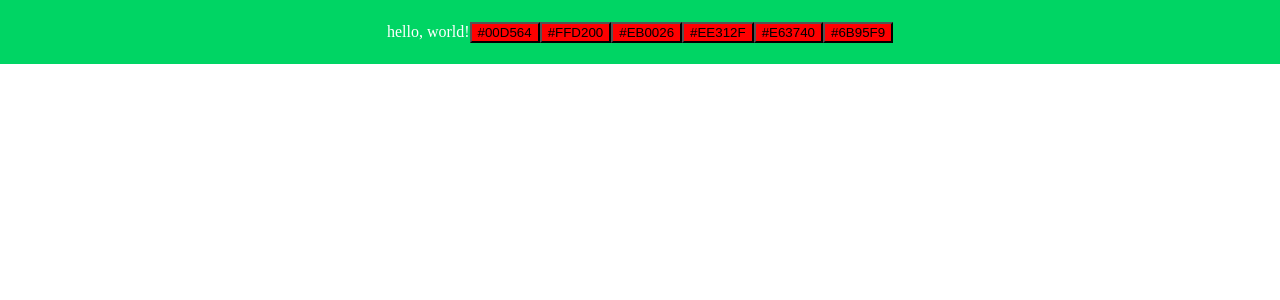
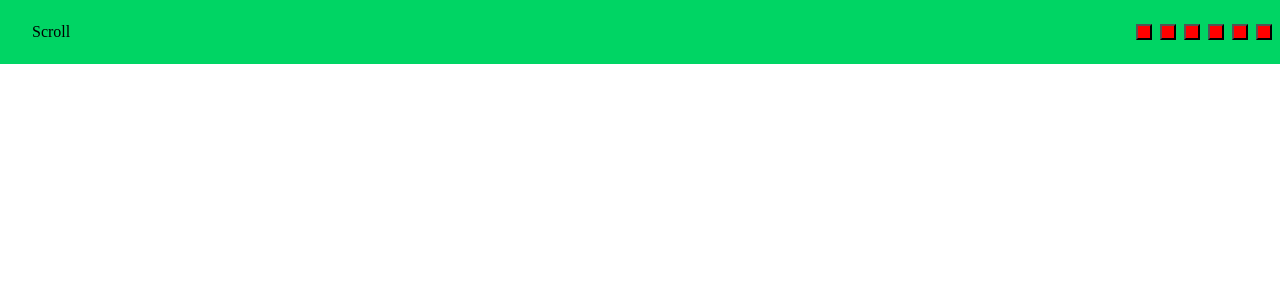
Before and after one commit to dlwjdcks11/Scroll_FE, a Next.js app: page / in a window 1280 px wide. Shown: the top 300 px of the page. Built offline with nearby package versions, Linux system fonts and the light colour scheme.

Commit message:
Change navbar layout

```diff
--- a/components/navbar.tsx
+++ b/components/navbar.tsx
@@ -10,10 +10,16 @@ const StyledNav = styled.nav`
     height: 4rem;
     background-color: ${({ theme }) => theme.bg};
     display: flex;
-    justify-content: center;
+    justify-content: flex-end;
     align-items: center;
-    color: white;
-`; // 추후 background-color 재설정 필요
+    color: black;
+`;
+
+const Title = styled.div`
+    display: inline;
+    margin-right: auto;
+    margin-left: 2rem;
+`;
 
 const Navbar: FunctionComponent = ({ children }) => {
     const themeIdx = useRecoilValue(themeState);
@@ -21,11 +27,12 @@ const Navbar: FunctionComponent = ({ children }) => {
     return (
         <ThemeProvider theme={theme[themeIdx]}>
             <StyledNav>
-                {children}
+                <Title>
+                    {children}
+                </Title>
                 {theme.map((value, index) => {
                     return (
                         <ThemeButton value={index} key={value.name}>
-                            {value.bg}
                         </ThemeButton>
                     );
                 })}
--- a/components/themeButton.tsx
+++ b/components/themeButton.tsx
@@ -1,6 +1,6 @@
 import { FunctionComponent, ReactNode } from "react";
-import { useRecoilState } from "recoil";
-import styled from "styled-components";
+import { useSetRecoilState } from "recoil";
+import styled, { ThemeProvider } from "styled-components";
 import themeState from "./states/state";
 
 type ParamProps = {
@@ -10,10 +10,14 @@ type ParamProps = {
 
 const StyledButton = styled.button`
     background-color: red;
+    height: 1rem;
+    width: 1rem;
+    margin-right: 0.5rem;
+    cursor: pointer;
 `;
 
 const ThemeButton: FunctionComponent<ParamProps> = ({ children, value }) => {
-    const [theme, setTheme] = useRecoilState(themeState);
+    const setTheme = useSetRecoilState(themeState);
     const onclick = (e) => {
         const target = e.target as HTMLButtonElement;
         setTheme(Number(target.value));
--- a/pages/index.tsx
+++ b/pages/index.tsx
@@ -9,7 +9,7 @@ const Home:NextPage = () => {
                 <title>Scroll | Home</title>
             </Head>
             <Navbar>
-                hello, world!
+                Scroll
             </Navbar>
         </>
     );
```
